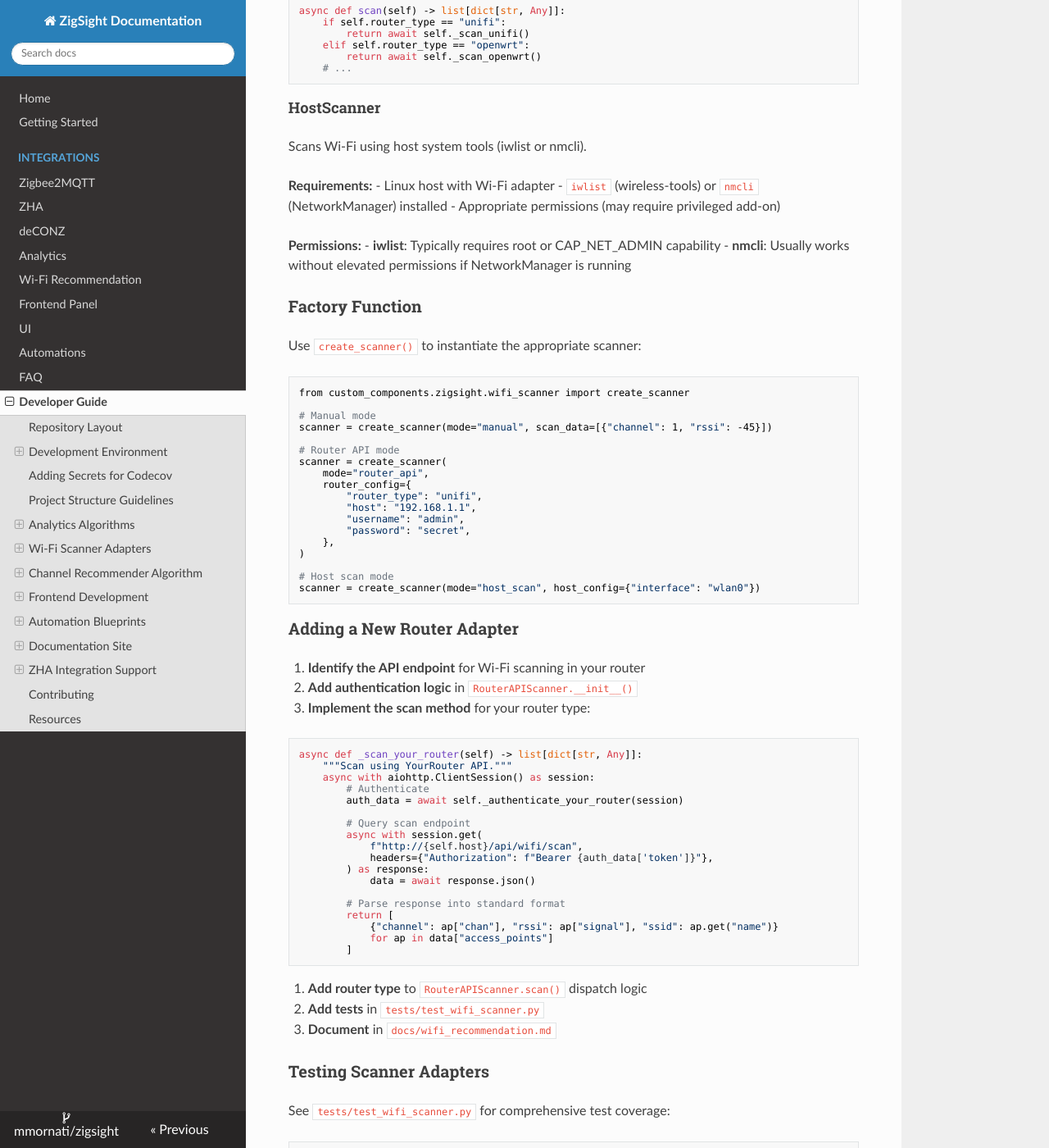
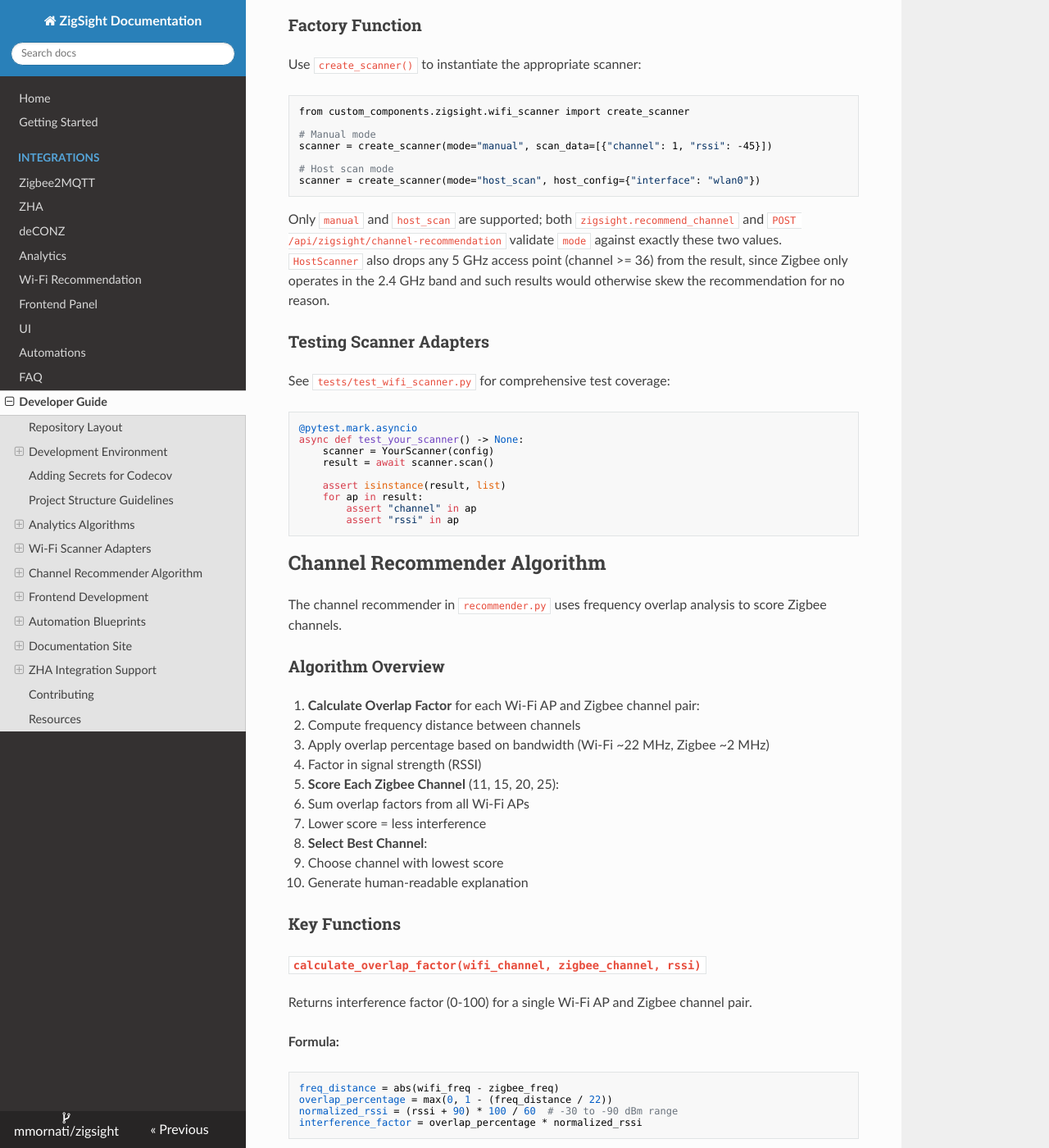
Before and after one commit to mmornati/zigsight, an MkDocs documentation site: the page built from docs/DEVELOPER_README.md, in a window 1280 px wide and 1400 px high, scrolled down 6694 px. Shown: the whole window at 82% size. Built offline with MkDocs 1.6.1, drawn with Linux system fonts in a browser that asks for light colours; nearby versions of some CDN libraries; some of the changed text lies outside the part shown.

Commit message:
Address review: revert topology to non-admin, harden recommend_channel, drop router_api
- Revert GET /api/zigsight/topology to any authenticated user: the
  Lovelace topology cards poll it every 60s and are usable by non-admin
  dashboard viewers; gating it behind @require_admin turned every poll
  into a failed admin check, which HA's login-attempt tracking treats
  like a failed login (spamming notifications and IP-banning the
  viewer with ip_ban_enabled). devices/analytics/channel-recommendation/
  recommendation-history stay admin-only (only the admin-only panel
  calls them).
- recommend_channel: manual mode without wifi_scan_data now raises
  ServiceValidationError instead of a vague HomeAssistantError, and
  shares its scan/compute/store logic with the POST endpoint via a new
  async_generate_channel_recommendation() helper so both record the
  call in recommendation_history identically.
- Removed the non-functional router_api scanner mode (RouterAPIScanner
  was a placeholder that always returned no access points) from
  wifi_scanner.py, the service/API schemas, and the docs.
- wifi_scanner: suppress ProcessLookupError around proc.kill(), decode
  subprocess output with errors="replace", and filter host scan
  results to the 2.4 GHz Wi-Fi channels (Zigbee never overlaps 5 GHz).
- docs-preview.yaml: skip the PR-comment steps on fork PRs, whose
  GITHUB_TOKEN can't post comments.
- zigsight-panel.js: clear _mapStatus on disconnect, drop a redundant
  `|| 0`.
- Updated docs (frontend_panel.md, DEVELOPER_README.md,
  wifi_recommendation.md, faq.md) and CHANGELOG to match.
- Tests: topology readable by non-admin, recommend_channel validation/
  history sharing, router_api rejected, real-subprocess timeout-kill
  test (replacing global asyncio.wait_for patching), 2.4 GHz filtering,
  CSV test no longer mutates the shared fixture (deepcopy).

Co-Authored-By: Claude Opus 5.5 <noreply@anthropic.com>

````diff
--- a/docs/DEVELOPER_README.md
+++ b/docs/DEVELOPER_README.md
@@ -324,26 +324,6 @@ scanner = ManualScanner(
 aps = await scanner.scan()
 ```
 
-#### RouterAPIScanner
-Queries router APIs for scan data. Currently a placeholder for future router-specific implementations.
-
-**Supported Router Types:**
-- UniFi (planned)
-- OpenWrt (planned)
-- Fritz!Box (planned)
-
-**Adding Router Support:**
-Extend `RouterAPIScanner.scan()` to add router-specific API calls:
-
-```python
-async def scan(self) -> list[dict[str, Any]]:
-    if self.router_type == "unifi":
-        return await self._scan_unifi()
-    elif self.router_type == "openwrt":
-        return await self._scan_openwrt()
-    # ...
-```
-
 #### HostScanner
 Scans Wi-Fi using host system tools (iwlist or nmcli).
 
@@ -366,51 +346,15 @@ from custom_components.zigsight.wifi_scanner import create_scanner
 # Manual mode
 scanner = create_scanner(mode="manual", scan_data=[{"channel": 1, "rssi": -45}])
 
-# Router API mode
-scanner = create_scanner(
-    mode="router_api",
-    router_config={
-        "router_type": "unifi",
-        "host": "192.168.1.1",
-        "username": "admin",
-        "password": "secret",
-    },
-)
-
 # Host scan mode
 scanner = create_scanner(mode="host_scan", host_config={"interface": "wlan0"})
 ```
 
-### Adding a New Router Adapter
-
-1. **Identify the API endpoint** for Wi-Fi scanning in your router
-2. **Add authentication logic** in `RouterAPIScanner.__init__()`
-3. **Implement the scan method** for your router type:
-
-```python
-async def _scan_your_router(self) -> list[dict[str, Any]]:
-    """Scan using YourRouter API."""
-    async with aiohttp.ClientSession() as session:
-        # Authenticate
-        auth_data = await self._authenticate_your_router(session)
-
-        # Query scan endpoint
-        async with session.get(
-            f"http://{self.host}/api/wifi/scan",
-            headers={"Authorization": f"Bearer {auth_data['token']}"},
-        ) as response:
-            data = await response.json()
-
-        # Parse response into standard format
-        return [
-            {"channel": ap["chan"], "rssi": ap["signal"], "ssid": ap.get("name")}
-            for ap in data["access_points"]
-        ]
-```
-
-4. **Add router type** to `RouterAPIScanner.scan()` dispatch logic
-5. **Add tests** in `tests/test_wifi_scanner.py`
-6. **Document** in `docs/wifi_recommendation.md`
+Only `manual` and `host_scan` are supported; both `zigsight.recommend_channel`
+and `POST /api/zigsight/channel-recommendation` validate `mode` against
+exactly these two values. `HostScanner` also drops any 5 GHz access point
+(channel >= 36) from the result, since Zigbee only operates in the 2.4 GHz
+band and such results would otherwise skew the recommendation for no reason.
 
 ### Testing Scanner Adapters
 
@@ -539,13 +483,13 @@ integration version as a cache buster).
 
 | Method | Path | Access | Purpose |
 |--------|------|--------|---------|
-| GET | `/api/zigsight/devices` | user | device records |
-| GET | `/api/zigsight/topology` | user | nodes (IEEE ids), edges (network map or inferred), network map status, network info |
+| GET | `/api/zigsight/devices` | admin | device records |
+| GET | `/api/zigsight/topology` | user | nodes (IEEE ids), edges (network map or inferred), network map status, network info. Deliberately *not* admin-gated, unlike the rest of this table: the Lovelace `topology-card.js`/`topology-visualization.js` poll it every 60s and may be on a dashboard a non-admin user can see; a rejected `@require_admin` check on every poll trips Home Assistant's login-attempt tracking (`process_wrong_login`) as if it were a failed login |
 | POST | `/api/zigsight/topology/networkmap` | admin | ask Zigbee2MQTT for a raw network map (202) |
-| GET | `/api/zigsight/channel-recommendation` | user | current Zigbee channel + last recommendation |
+| GET | `/api/zigsight/channel-recommendation` | admin | current Zigbee channel + last recommendation |
 | POST | `/api/zigsight/channel-recommendation` | admin | compute a recommendation from Wi-Fi scan data |
-| GET | `/api/zigsight/recommendation-history` | user | last 10 recommendations |
-| GET | `/api/zigsight/analytics/*` | user | overview, trends, export |
+| GET | `/api/zigsight/recommendation-history` | admin | last 10 recommendations |
+| GET | `/api/zigsight/analytics/*` | admin | overview, trends, export |
 
 ## Automation Blueprints
 
````
Also changed, not shown: CHANGELOG.md (+31 -11 lines), docs/faq.md (+2 -3 lines), docs/frontend_panel.md (+14 -6 lines), docs/wifi_recommendation.md (+19 -16 lines), 8 other files.
